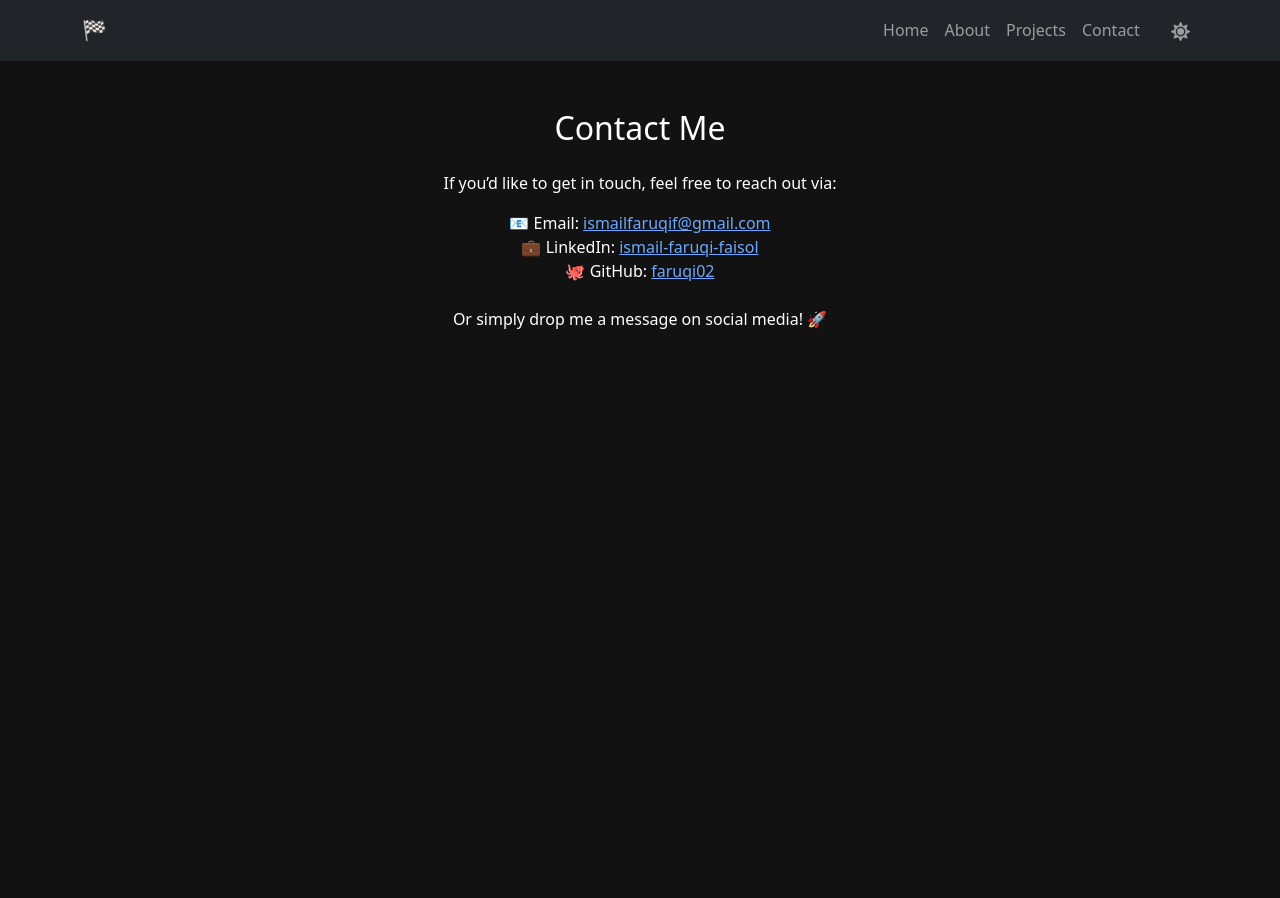
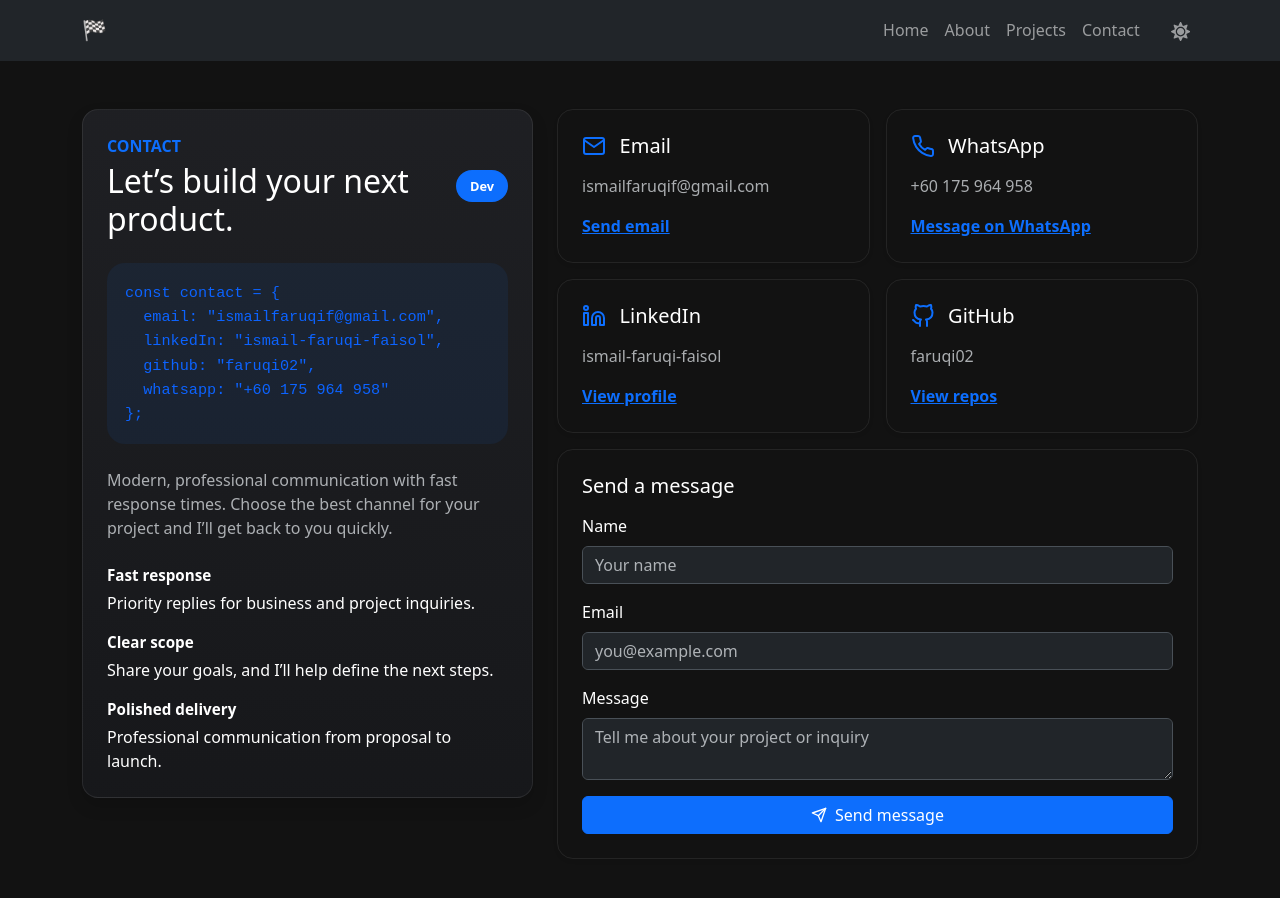
Before and after one commit to faruqi02/ismailfaruqifaisol-my, a React (Create React App) app in the folder frontend/: page /contact in a window 1280 px wide. Shown: the top 898 px of the page. Before the commit the page ends 800 px from the top, so only its background shows below. Built offline with nearby package versions, Linux system fonts and the light colour scheme.

Commit message:
update the contact page

```diff
--- a/frontend/src/App.css
+++ b/frontend/src/App.css
@@ -59,3 +59,136 @@
 .social-icon.github:hover { color: #333; }
 .social-icon.linkedin:hover { color: #0077B5; }
 .social-icon.whatsapp:hover { color: #25D366; }
+
+/* ---------- Contact Page Styles ---------- */
+.contact-panel {
+  border: 1px solid rgba(255, 255, 255, 0.08);
+  transition: transform 0.35s ease, box-shadow 0.35s ease;
+}
+.contact-panel:hover {
+  transform: translateY(-4px);
+}
+.contact-panel-light {
+  background: linear-gradient(180deg, #ffffff 0%, #f8f9fa 100%);
+}
+.contact-panel-dark {
+  background: linear-gradient(180deg, rgba(32, 33, 37, 0.95) 0%, rgba(24, 25, 28, 0.95) 100%);
+}
+.contact-badge {
+  display: inline-flex;
+  align-items: center;
+  justify-content: center;
+  min-width: 52px;
+  height: 32px;
+  border-radius: 999px;
+  background: #0d6efd;
+  color: white;
+  font-size: 0.8rem;
+  font-weight: 700;
+}
+.contact-code {
+  font-family: "JetBrains Mono", "Fira Code", monospace;
+  font-size: 0.95rem;
+  line-height: 1.6;
+  padding: 18px;
+  border-radius: 18px;
+  background: rgba(13, 110, 253, 0.08);
+  overflow-x: auto;
+  color: #0c63ff;
+  margin-bottom: 1.5rem;
+}
+.contact-feature {
+  display: flex;
+  flex-direction: column;
+  gap: 0.25rem;
+}
+.contact-feature strong {
+  font-size: 0.95rem;
+}
+.contact-grid {
+  display: grid;
+  grid-template-columns: repeat(2, minmax(0, 1fr));
+}
+.contact-card {
+  transition: border-color 0.35s ease, box-shadow 0.35s ease, background-color 0.35s ease, color 0.35s ease;
+  border: 1px solid rgba(255, 255, 255, 0.08);
+  background: transparent;
+}
+.contact-card:hover {
+  border-color: rgba(13, 110, 253, 0.2);
+  box-shadow: 0 16px 30px rgba(13, 110, 253, 0.08);
+  background-color: #ffffff;
+  color: #000;
+}
+.contact-card:hover h5,
+.contact-card:hover p,
+.contact-card:hover .text-muted {
+  color: #000 !important;
+}
+.contact-card:hover .contact-link {
+  color: #0d6efd;
+}
+.contact-card:hover .contact-icon {
+  color: #0d6efd;
+}
+.contact-card-light,
+.contact-card-dark {
+  background: transparent;
+}
+.contact-link {
+  display: inline-flex;
+  align-items: center;
+  font-weight: 600;
+  color: #0d6efd;
+}
+.contact-link:hover {
+  text-decoration: underline;
+}
+.fade-in-up {
+  opacity: 0;
+  transform: translateY(20px);
+  animation: fadeUp 0.75s forwards;
+}
+.delay-0 { animation-delay: 0.15s; }
+.delay-1 { animation-delay: 0.25s; }
+.delay-2 { animation-delay: 0.35s; }
+.delay-3 { animation-delay: 0.45s; }
+.delay-4 { animation-delay: 0.55s; }
+@keyframes fadeUp {
+  to {
+    opacity: 1;
+    transform: translateY(0);
+  }
+}
+@media (max-width: 767px) {
+  .contact-grid {
+    grid-template-columns: 1fr;
+  }
+}
+
+.contact-title {
+  display: flex;
+  align-items: center;
+  gap: 0.85rem;
+}
+.contact-icon {
+  width: 24px;
+  height: 24px;
+  color: #0d6efd;
+}
+.contact-card .contact-link {
+  font-weight: 600;
+}
+.contact-input {
+  border-radius: 1rem;
+  padding: 1rem 1rem;
+  border: 1px solid #dee2e6;
+}
+.contact-textarea {
+  min-height: 140px;
+  resize: vertical;
+}
+.contact-form-status {
+  color: #0d6efd;
+  font-weight: 500;
+}
--- a/frontend/src/pages/Contact.js
+++ b/frontend/src/pages/Contact.js
@@ -1,36 +1,181 @@
+import { useState } from "react";
+import { FiMail, FiPhone, FiLinkedin, FiGithub, FiSend } from "react-icons/fi";
+
 function Contact({ theme }) {
+  const [formData, setFormData] = useState({ name: "", email: "", message: "" });
+  const [status, setStatus] = useState("");
+  const darkMode = theme === "dark";
+  const panelTheme = darkMode ? "contact-panel-dark" : "contact-panel-light";
+  const cardTheme = darkMode ? "contact-card-dark" : "contact-card-light";
+
+  const handleChange = (event) => {
+    const { name, value } = event.target;
+    setFormData((prev) => ({ ...prev, [name]: value }));
+  };
+
+  const handleSubmit = (event) => {
+    event.preventDefault();
+    setStatus("Opening email client...");
+
+    const subject = encodeURIComponent(`Project inquiry from ${formData.name}`);
+    const body = encodeURIComponent(`Name: ${formData.name}\nEmail: ${formData.email}\n\n${formData.message}`);
+    window.location.href = `mailto:ismailfaruqif@gmail.com?subject=${subject}&body=${body}`;
+  };
+
+  const contactItems = [
+    {
+      icon: <FiMail className="contact-icon" />,
+      title: "Email",
+      value: "ismailfaruqif@gmail.com",
+      link: "mailto:ismailfaruqif@gmail.com",
+      action: "Send email",
+    },
+    {
+      icon: <FiPhone className="contact-icon" />,
+      title: "WhatsApp",
+      value: "+60 175 964 958",
+      link: "https://wa.me/60175964958",
+      action: "Message on WhatsApp",
+    },
+    {
+      icon: <FiLinkedin className="contact-icon" />,
+      title: "LinkedIn",
+      value: "ismail-faruqi-faisol",
+      link: "https://www.linkedin.com/in/ismail-faruqi-faisol/",
+      action: "View profile",
+    },
+    {
+      icon: <FiGithub className="contact-icon" />,
+      title: "GitHub",
+      value: "faruqi02",
+      link: "https://github.com/faruqi02",
+      action: "View repos",
+    },
+  ];
+
   return (
-    <div className="container mt-5 text-center" id="contact">
-      <h2 className="mb-4">Contact Me</h2>
-      <p>If you’d like to get in touch, feel free to reach out via:</p>
+    <div className="container py-5" id="contact">
+      <div className="row gy-4 align-items-start">
+        <div className="col-lg-5">
+          <div className={`p-4 rounded-4 shadow contact-panel ${panelTheme}`}>
+            <div className="d-flex justify-content-between align-items-center mb-4">
+              <div>
+                <p className="text-uppercase text-primary fw-bold mb-1">Contact</p>
+                <h2 className="mb-0">Let’s build your next product.</h2>
+              </div>
+              <div className="contact-badge">Dev</div>
+            </div>
 
-      <ul className="list-unstyled">
-        <li>
-          📧 Email: <a href="mailto:ismailfaruqif@gmail.com">ismailfaruqif@gmail.com</a>
-        </li>
-        <li>
-          💼 LinkedIn:{" "}
-          <a
-            href="https://www.linkedin.com/in/ismail-faruqi-faisol/"
-            target="_blank"
-            rel="noopener noreferrer"
-          >
-            ismail-faruqi-faisol
-          </a>
-        </li>
-        <li>
-          🐙 GitHub:{" "}
-          <a
-            href="https://github.com/faruqi02"
-            target="_blank"
-            rel="noopener noreferrer"
-          >
-            faruqi02
-          </a>
-        </li>
-      </ul>
+            <pre className="contact-code mb-4">
+{`const contact = {
+  email: "ismailfaruqif@gmail.com",
+  linkedIn: "ismail-faruqi-faisol",
+  github: "faruqi02",
+  whatsapp: "+60 175 964 958"
+};`}
+            </pre>
 
-      <p className="mt-4">Or simply drop me a message on social media! 🚀</p>
+            <p className="text-muted mb-4">
+              Modern, professional communication with fast response times. Choose the best channel for your project and I’ll get back to you quickly.
+            </p>
+
+            <div className="d-flex flex-column gap-3">
+              <div className="contact-feature">
+                <strong>Fast response</strong>
+                <span>Priority replies for business and project inquiries.</span>
+              </div>
+              <div className="contact-feature">
+                <strong>Clear scope</strong>
+                <span>Share your goals, and I’ll help define the next steps.</span>
+              </div>
+              <div className="contact-feature">
+                <strong>Polished delivery</strong>
+                <span>Professional communication from proposal to launch.</span>
+              </div>
+            </div>
+          </div>
+        </div>
+
+        <div className="col-lg-7">
+          <div className={`row g-3 contact-grid ${cardTheme}`}>
+            {contactItems.map((item, index) => (
+              <div key={item.title} className={`col-md-6 fade-in-up delay-${index}`}>
+                <div className={`p-4 rounded-4 shadow-sm contact-card ${cardTheme}`}>
+                  <div className="contact-title mb-3">
+                    {item.icon}
+                    <h5 className="mb-0">{item.title}</h5>
+                  </div>
+                  <p className="mb-3 text-muted">{item.value}</p>
+                  <a
+                    href={item.link}
+                    target="_blank"
+                    rel="noopener noreferrer"
+                    className="contact-link"
+                  >
+                    {item.action}
+                  </a>
+                </div>
+              </div>
+            ))}
+
+            <div className="col-12 fade-in-up delay-4">
+              <div className={`p-4 rounded-4 shadow-sm contact-card ${cardTheme}`}>
+                <h5 className="mb-3">Send a message</h5>
+                <form onSubmit={handleSubmit}>
+                  <div className="mb-3">
+                    <label htmlFor="name" className="form-label">
+                      Name
+                    </label>
+                    <input
+                      id="name"
+                      name="name"
+                      type="text"
+                      value={formData.name}
+                      onChange={handleChange}
+                      className="form-control contact-input"
+                      placeholder="Your name"
+                      required
+                    />
+                  </div>
+                  <div className="mb-3">
+                    <label htmlFor="email" className="form-label">
+                      Email
+                    </label>
+                    <input
+                      id="email"
+                      name="email"
+                      type="email"
+                      value={formData.email}
+                      onChange={handleChange}
+                      className="form-control contact-input"
+                      placeholder="you@example.com"
+                      required
+                    />
+                  </div>
+                  <div className="mb-3">
+                    <label htmlFor="message" className="form-label">
+                      Message
+                    </label>
+                    <textarea
+                      id="message"
+                      name="message"
+                      value={formData.message}
+                      onChange={handleChange}
+                      className="form-control contact-input contact-textarea"
+                      placeholder="Tell me about your project or inquiry"
+                      required
+                    />
+                  </div>
+                  <button type="submit" className="btn btn-primary w-100 d-flex align-items-center justify-content-center gap-2">
+                    <FiSend /> Send message
+                  </button>
+                  {status && <p className="contact-form-status mt-3">{status}</p>}
+                </form>
+              </div>
+            </div>
+          </div>
+        </div>
+      </div>
     </div>
   );
 }
```
